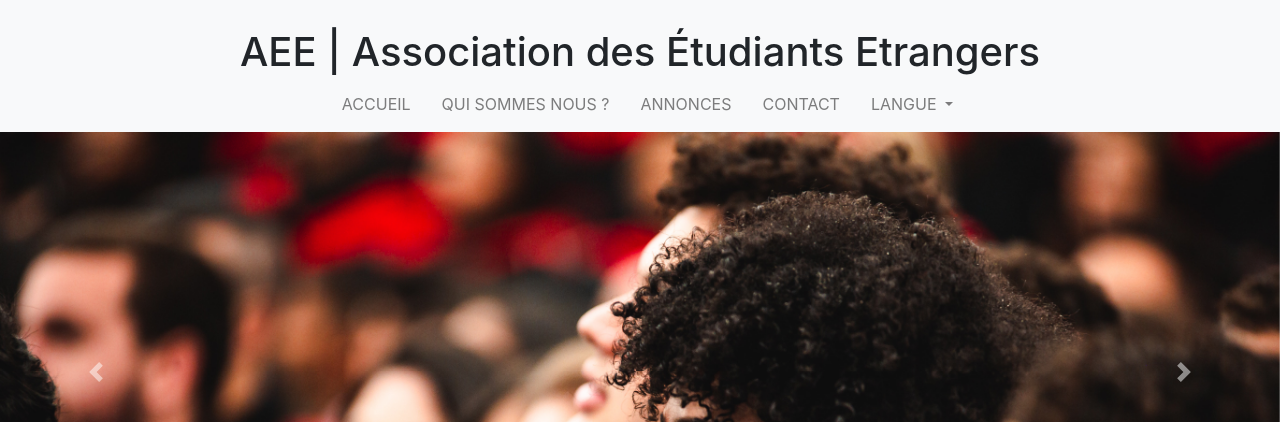
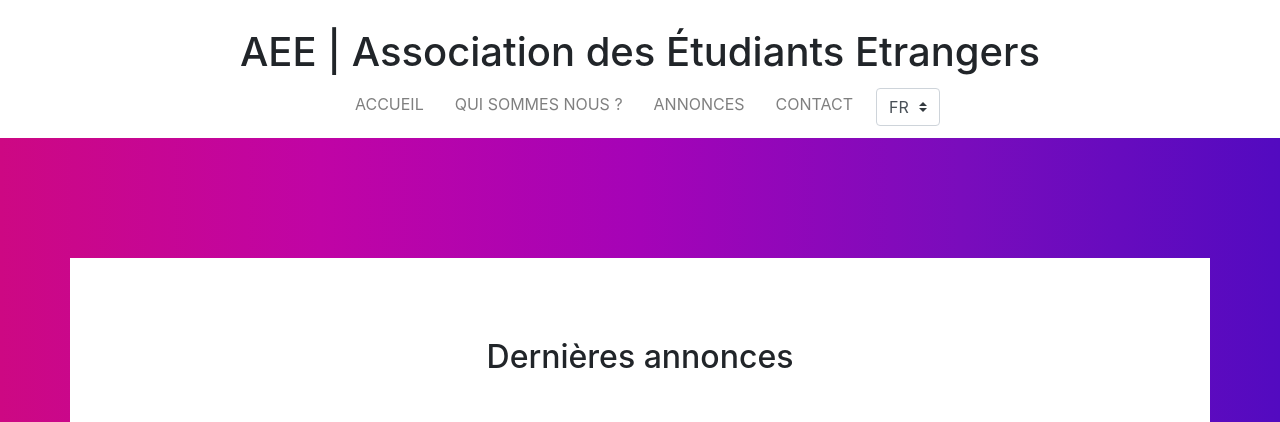
Before and after one commit to massimovenuti/aee-website, a PHP site: page / in a window 1280 px wide. Shown: the top 422 px of the page. Run offline with PHP 8.4, Linux system fonts and the light colour scheme.

Commit message:
Commit de fin de journée - 05/03/2020

```diff
--- a/aee.php
+++ b/aee.php
@@ -10,7 +10,7 @@
         <!-- NAVBAR -->
 
         <!-- HEADER -->
-        <header>
+        <header class="container">
             <h2>Qui sommes nous ?</h2>
         </header>
         <!-- HEADER -->
--- a/annonce_nouv.php
+++ b/annonce_nouv.php
@@ -10,7 +10,7 @@
         <!-- NAVBAR -->
 
         <!-- HEADER -->
-        <header>
+        <header class="container">
             <h2>Nouvelle annonce</h2>
         </header>
         <!-- HEADER -->
@@ -31,7 +31,7 @@
                     </div>
                 </div>
             </form>
-            <a class="btn btn-primary" href="annonce_nouv.php" role="button">Publier l'annonce</a>
+            <a class="btn btn-dark" href="annonce_nouv.php" role="button">Publier l'annonce</a>
         </section>
         <!-- FORMULAIRE -->
 
--- a/assets/css/index_style.css
+++ b/assets/css/index_style.css
@@ -1,39 +1,32 @@
-/* HEADER */
-header {
-    margin-top:0px;
-}
-.galerie {
-    padding: 0px;
-}
-.carousel-inner {
-    margin-top: 0px;
-    padding:0px;
-    max-height: 60vh;
-}
-.carous {
-    box-sizing: content-box;
-    width: 100%;
-    padding:0px;
-}
-/* HEADER */
-
 /* ANNONCES */
-.titre-2 {
-    margin-top: 50px;
-    text-align: center;
-    margin-bottom: -30px;
-}
 .cards {
     display: flex;
     justify-content: center;
-    margin-top: 40px;
+    margin-bottom: 50px;
 }
 .card-img-top {
     height: 200px;
     object-fit: cover;
 }
 .annonces-link {
-    margin-top: 40px;
     text-align: center;
 }
 /* ANNONCES */
+
+/* GALERIE */
+.galerie {
+    margin-top: 15vh;
+    background-color: #fff;
+    padding: 0px;
+    margin-bottom: -15vh;
+    padding:15vh 0 15vh 0;
+}
+.carousel-inner {
+    max-height: 90vh;
+}
+.carous {
+    box-sizing: content-box;
+    width: 100vw;
+    padding:0px;
+}
+/* GALERIE */
--- a/assets/css/style.css
+++ b/assets/css/style.css
@@ -1,6 +1,17 @@
+/* BODY */
+body {
+    background: rgb(205,8,131);
+    background: linear-gradient(90deg, rgba(205,8,131,1) 0%, rgba(192,4,165,1) 25%, rgba(165,3,183,1) 50%, rgba(122,12,188,1) 75%, rgba(83,10,192,1) 100%);
+}
+.container {
+    padding:10vh 6vw 10vh 6vw;
+    background-color: #fff;
+}
+/* BODY */
+
 /* NAVBAR */
-.navbar-brand {
-    margin-left: 20px;
+.navbar {
+    background-color: #fff!important;
 }
 .navbar-nav {
     margin-left: auto;
@@ -9,7 +20,7 @@
 .nav-item {
     margin-left:15px;
 }
-.titre-1 {
+.navbar h1 {
     margin-top:20px;
     text-align: center;
 }
@@ -17,24 +28,22 @@
 
 /* HEADER */
 header {
-    display: flex;
-    justify-content: center;
-    margin-top: 30px;
-}
-header .row {
+    margin-top: 15vh;
     text-align: center;
+    margin-bottom: -15vh;
 }
 /* HEADER */
 
 /* FOOTER */
 footer {
     text-align: center;
-    margin-top: 100px;
-    padding-top: 50px;
-    background-color: black;
-    color: white;
+    margin-top: 15vh;
+    background-color: #fff;
+    margin-bottom: 0!important;
 }
 .icon{
     height:40px!important;
 }
 /* FOOTER */
+
+/* RESPONSIVE */
--- a/contact.php
+++ b/contact.php
@@ -10,7 +10,7 @@
         <!-- NAVBAR -->
 
         <!-- HEADER -->
-        <header>
+        <header class="container">
             <h2>Contact</h2>
         </header>
         <!-- HEADER -->
@@ -37,7 +37,7 @@
                     </div>
                 </div>
             </form>
-            <a class="btn btn-primary" href="annonce_nouv.php" role="button">Envoyer</a>
+            <a class="btn btn-dark" href="annonce_nouv.php" role="button">Envoyer</a>
         </section>
         <!-- FORMULAIRE -->
 
--- a/index.php
+++ b/index.php
@@ -11,46 +11,17 @@
         <!-- NAVBAR -->
 
         <!-- HEADER -->
-        <header>
-            <!-- GALERIE -->
-            <div class="container-fluid galerie">
-                <div class="col-12 carous">
-                    <div id="carouselExampleControls" class="carousel slide" data-interval="100000" data-pause="hover">
-                        <div class="carousel-inner">
-                            <div class="carousel-item active">
-                                <img src="assets/img/gal1.jpg" class="d-block w-100" alt="...">
-                            </div>
-                            <div class="carousel-item">
-                                <img src="assets/img/gal2.jpg" class="d-block w-100" alt="...">
-                            </div>
-                            <div class="carousel-item">
-                                <img src="assets/img/gal.jpg" class="d-block w-100" alt="...">
-                            </div>
-                        </div>
-                        <a class="carousel-control-prev" href="#carouselExampleControls" role="button" data-slide="prev">
-                            <span class="carousel-control-prev-icon" aria-hidden="true"></span>
-                            <span class="sr-only">Previous</span>
-                        </a>
-                        <a class="carousel-control-next" href="#carouselExampleControls" role="button" data-slide="next">
-                            <span class="carousel-control-next-icon" aria-hidden="true"></span>
-                            <span class="sr-only">Next</span>
-                        </a>
-                    </div>
-                </div>
-            </div>
-            <!-- GALERIE -->
+        <header class="container">
+            <h2>Dernières annonces</h2>
         </header>
         <!-- HEADER -->
 
         <!-- DERNIERES ANNONCES -->
-        <section class="container annonces">
+        <section class="container">
             <div class="row">
-                <div class="col-12 titre-2">
-                    <h2>Dernières annonces</h2>
-                </div>
                 <div class="col-12 cards">
                     <div class="card" style="width:80%;">
-                        <img src="assets/img/annonce1.jpg" class="card-img-top" alt="...">
+                        <img src="assets/img/annonce.jpg" class="card-img-top" alt="...">
                         <div class="card-body">
                             <h5 class="card-title">Titre</h5>
                             <p class="card-text">Lorem incididunt veniam aliqua nostrud cupidatat irure officia aliqua. Culpa magna culpa consequat sit incididunt culpa nulla officia reprehenderit esse. Laborum aliquip fugiat proident tempor nulla ipsum eu anim sunt. Non ea pariatur est ea aliqua laborum adipisicing fugiat aliqua labore elit minim consequat. Proident sint sunt ex minim consequat amet adipisicing sit. Non tempor labore deserunt exercitation adipisicing sit amet ut eu. Laboris enim duis irure ullamco incididunt esse sint laboris et est fugiat veniam.</p>
@@ -67,11 +38,39 @@
                     </div>
                 </div>
                 <div class="col-12 annonces-link">
-                    <a href="assets/src/annonces.php">Voir toutes les annonces</a>
+                    <a href="annonces.php">Voir toutes les annonces</a>
                 </div>
             </div>
         </section>
         <!-- DERNIERES ANNONCES -->
+
+        <!-- GALERIE -->
+        <section class="container-fluid galerie">
+            <div class="col-12 carous">
+                <div id="carouselExampleControls" class="carousel slide" data-interval="100000" data-pause="hover">
+                    <div class="carousel-inner">
+                        <div class="carousel-item active">
+                            <img src="assets/img/gal1.jpg" class="d-block w-100" alt="...">
+                        </div>
+                        <div class="carousel-item">
+                            <img src="assets/img/gal2.jpg" class="d-block w-100" alt="...">
+                        </div>
+                        <div class="carousel-item">
+                            <img src="assets/img/gal.jpg" class="d-block w-100" alt="...">
+                        </div>
+                    </div>
+                    <a class="carousel-control-prev" href="#carouselExampleControls" role="button" data-slide="prev">
+                        <span class="carousel-control-prev-icon" aria-hidden="true"></span>
+                        <span class="sr-only">Previous</span>
+                    </a>
+                    <a class="carousel-control-next" href="#carouselExampleControls" role="button" data-slide="next">
+                        <span class="carousel-control-next-icon" aria-hidden="true"></span>
+                        <span class="sr-only">Next</span>
+                    </a>
+                </div>
+            </div>
+        </section>
+        <!-- GALERIE -->
 
         <!-- FOOTER -->
         <?php include("templates/footer.php"); ?>
--- a/templates/footer.php
+++ b/templates/footer.php
@@ -1,5 +1,5 @@
-<footer>
-    <div class="container">
+<footer class="container-fluid">
+    <div>
         <div class="row">
             <div class="col-12">
                 <a href=""><img src="/projet-s4/assets/img/facebook.svg" alt="" class="icon"></a>
--- a/templates/navbar.php
+++ b/templates/navbar.php
@@ -1,6 +1,6 @@
 <nav class="navbar navbar-expand-lg navbar-light bg-light">
     <div class="row">
-        <div class="col-12 titre-1">
+        <div class="col-12">
             <h1>AEE | Association des Étudiants Etrangers</h1>
         </div>
         <div class="col-12">
@@ -22,14 +22,13 @@
                         <a class="nav-link" href="/projet-s4/contact.php">CONTACT</a>
                     </li>
                     <li class="nav-item dropdown">
-                        <a class="nav-link dropdown-toggle" href="#" id="navbarDropdownMenuLink" role="button" data-toggle="dropdown" aria-haspopup="true" aria-expanded="false">
-                            LANGUE
-                        </a>
-                        <div class="dropdown-menu" aria-labelledby="navbarDropdownMenuLink">
-                            <a class="dropdown-item" href="#">Français</a>
-                            <a class="dropdown-item" href="#">English</a>
-                            <a class="dropdown-item" href="#">Deutsch</a>
-                        </div>
+                        <form class="form-inline">
+                            <select class="custom-select my-1 mr-sm-2">
+                                <option value="FR">FR</option>
+                                <option value="EN">EN</option>
+                                <option value="DE">DE</option>
+                            </select>
+                        </form>
                     </li>
                 </ul>
             </div>
```
Also changed, not shown: annonces.php (+8 -8 lines), assets/css/annonces_style.css (+5 -8 lines), 4 other files.
